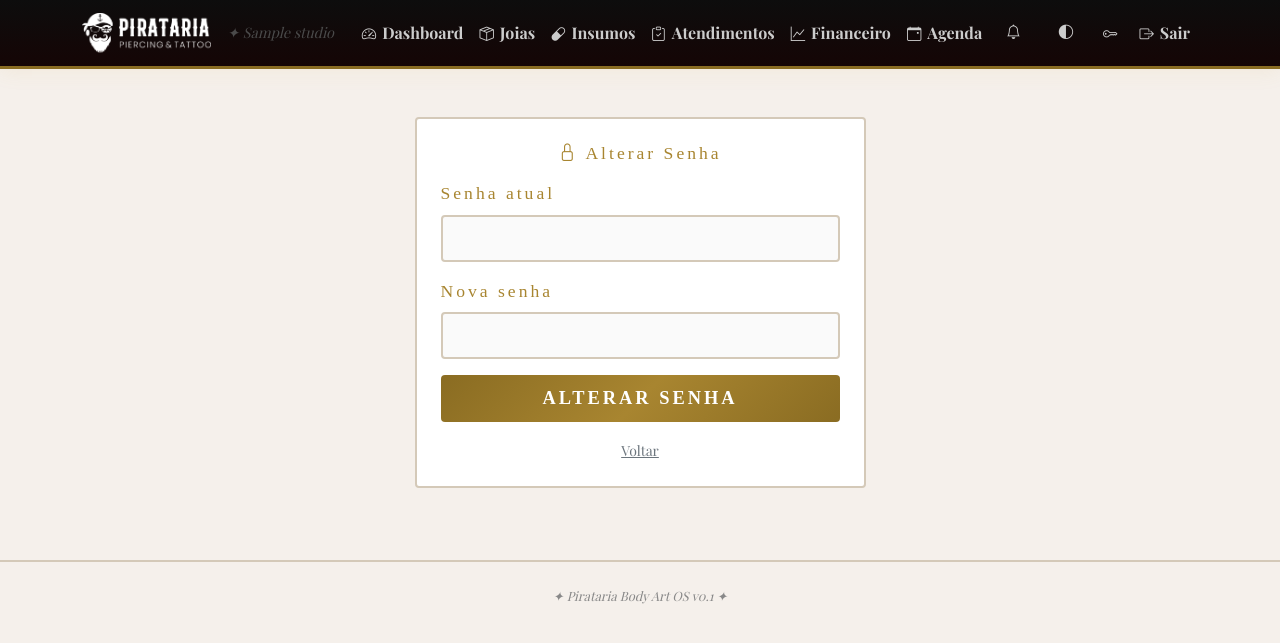
After one commit to triyngtobedev/pirataria-os, a Flask app: page /auth/change-password in a window 1280 px wide. The commit adds this page. Shown: the top 643 px of the page. Run offline with Flask 3, Linux system fonts and the light colour scheme; a user stored in the database is signed in; tables that the repository leaves empty hold one stand-in row (values such as "Sample post"); parts of the project's set-up code (start-up, migrations or seed data) failed here and were passed over; some web fonts are replaced.

Commit message:
fix: fallback mostra link na tela se email nao configurado + alterar senha no navbar

```diff
--- a/app/blueprints/auth.py
+++ b/app/blueprints/auth.py
@@ -1,6 +1,7 @@
 import logging
 from flask import Blueprint, render_template, redirect, url_for, request, flash, current_app
 from flask_login import login_user, logout_user, login_required, current_user
+from app import db
 from app.middleware.tenant import inject_studio
 from app.services.auth_service import AuthService
 
@@ -51,12 +52,20 @@ def register():
 
 @auth_bp.route('/forgot', methods=['GET', 'POST'])
 def forgot():
+    link_exibido = None
     if request.method == 'POST':
         email = request.form.get('email', '').strip().lower()
-        AuthService.gerar_token_reset(email)
-        flash('Se o email existir, enviaremos um link de recuperacao.', 'info')
-        return redirect(url_for('auth.login'))
-    return render_template('auth/forgot.html')
+        enviado, link = AuthService.gerar_token_reset(email)
+        if enviado:
+            flash('Link de recuperacao enviado para o email.', 'success')
+            return redirect(url_for('auth.login'))
+        elif link:
+            link_exibido = link
+            flash('Email nao configurado. Use o link abaixo para redefinir.', 'warning')
+        else:
+            flash('Se o email existir, o link sera enviado.', 'info')
+            return redirect(url_for('auth.login'))
+    return render_template('auth/forgot.html', link_exibido=link_exibido)
 
 @auth_bp.route('/reset/<token>', methods=['GET', 'POST'])
 def reset(token):
@@ -71,6 +80,23 @@ def reset(token):
             return redirect(url_for('auth.login'))
     return render_template('auth/reset.html', token=token)
 
+@auth_bp.route('/change-password', methods=['GET', 'POST'])
+@login_required
+def change_password():
+    if request.method == 'POST':
+        atual = request.form.get('current_password', '')
+        nova = request.form.get('new_password', '')
+        if not current_user.check_password(atual):
+            flash('Senha atual incorreta.', 'danger')
+        elif len(nova) < 6:
+            flash('Nova senha deve ter no minimo 6 caracteres.', 'danger')
+        else:
+            current_user.set_password(nova)
+            db.session.commit()
+            flash('Senha alterada com sucesso!', 'success')
+            return redirect(url_for('dashboard.dashboard'))
+    return render_template('auth/change_password.html')
+
 @auth_bp.route('/logout')
 @login_required
 def logout():
--- a/app/services/auth_service.py
+++ b/app/services/auth_service.py
@@ -51,7 +51,7 @@ class AuthService:
     def gerar_token_reset(email):
         user = UserRepository.find_by_email(email.lower())
         if not user:
-            return False
+            return False, '',
         token = secrets.token_urlsafe(32)
         user.reset_token = token
         user.reset_token_expiry = datetime.now(timezone.utc) + timedelta(hours=1)
@@ -66,8 +66,8 @@ class AuthService:
         <p>Este link expira em 1 hora.</p>
         <p>Se voce nao solicitou esta recuperacao, ignore este email.</p>
         """
-        enviar_email(email, assunto, corpo)
-        return True
+        enviado = enviar_email(email, assunto, corpo)
+        return enviado, link
 
     @staticmethod
     def resetar_senha(token, nova_senha):
--- /dev/null
+++ b/app/templates/auth/change_password.html
@@ -0,0 +1,28 @@
+{% extends "base.html" %}
+{% block title %}Alterar Senha{% endblock %}
+{% block content %}
+<div class="row justify-content-center mt-4">
+  <div class="col-md-5">
+    <div class="card card-pirataria">
+      <div class="card-body p-4">
+        <h4 class="gold-text mb-3 text-center"><i class="bi bi-lock"></i> Alterar Senha</h4>
+        <form method="POST">
+          <input type="hidden" name="csrf_token" value="{{ csrf_token() }}">
+          <div class="mb-3">
+            <label class="form-label small gold-text">Senha atual</label>
+            <input type="password" name="current_password" class="form-control form-pirataria" required>
+          </div>
+          <div class="mb-3">
+            <label class="form-label small gold-text">Nova senha</label>
+            <input type="password" name="new_password" class="form-control form-pirataria" minlength="6" required>
+          </div>
+          <button type="submit" class="btn btn-pirataria w-100">Alterar senha</button>
+        </form>
+        <div class="text-center mt-3">
+          <a href="{{ url_for('dashboard.dashboard') }}" class="text-secondary small">Voltar</a>
+        </div>
+      </div>
+    </div>
+  </div>
+</div>
+{% endblock %}
--- a/app/templates/base.html
+++ b/app/templates/base.html
@@ -47,6 +47,7 @@
                     <li class="nav-item"><a class="nav-link {% if '/agenda' in request.path or '/calendar' in request.path %}active{% endif %}" href="{{ url_for('calendar.agenda') }}"><i class="bi bi-calendar-event"></i>Agenda</a></li>
                     <li class="nav-item"><button class="nav-link theme-btn" onclick="inscreverPush()" title="Ativar notificacoes" style="border:none;background:transparent;padding:0.5rem 1rem;"><i class="bi bi-bell"></i></button></li>
                     <li class="nav-item"><button class="nav-link theme-btn" onclick="alternarTema()" title="Alternar tema" style="border:none;background:transparent;padding:0.5rem 1rem;"><i class="bi" id="iconeTema"></i></button></li>
+                    <li class="nav-item"><a class="nav-link" href="{{ url_for('auth.change_password') }}" title="Alterar senha"><i class="bi bi-key"></i></a></li>
                     <li class="nav-item"><a class="nav-link" href="{{ url_for('auth.logout') }}"><i class="bi bi-box-arrow-right"></i>Sair</a></li>
                 </ul>
             </div>
```
Also changed, not shown: app/templates/auth/forgot.html (+7 -0 lines).
